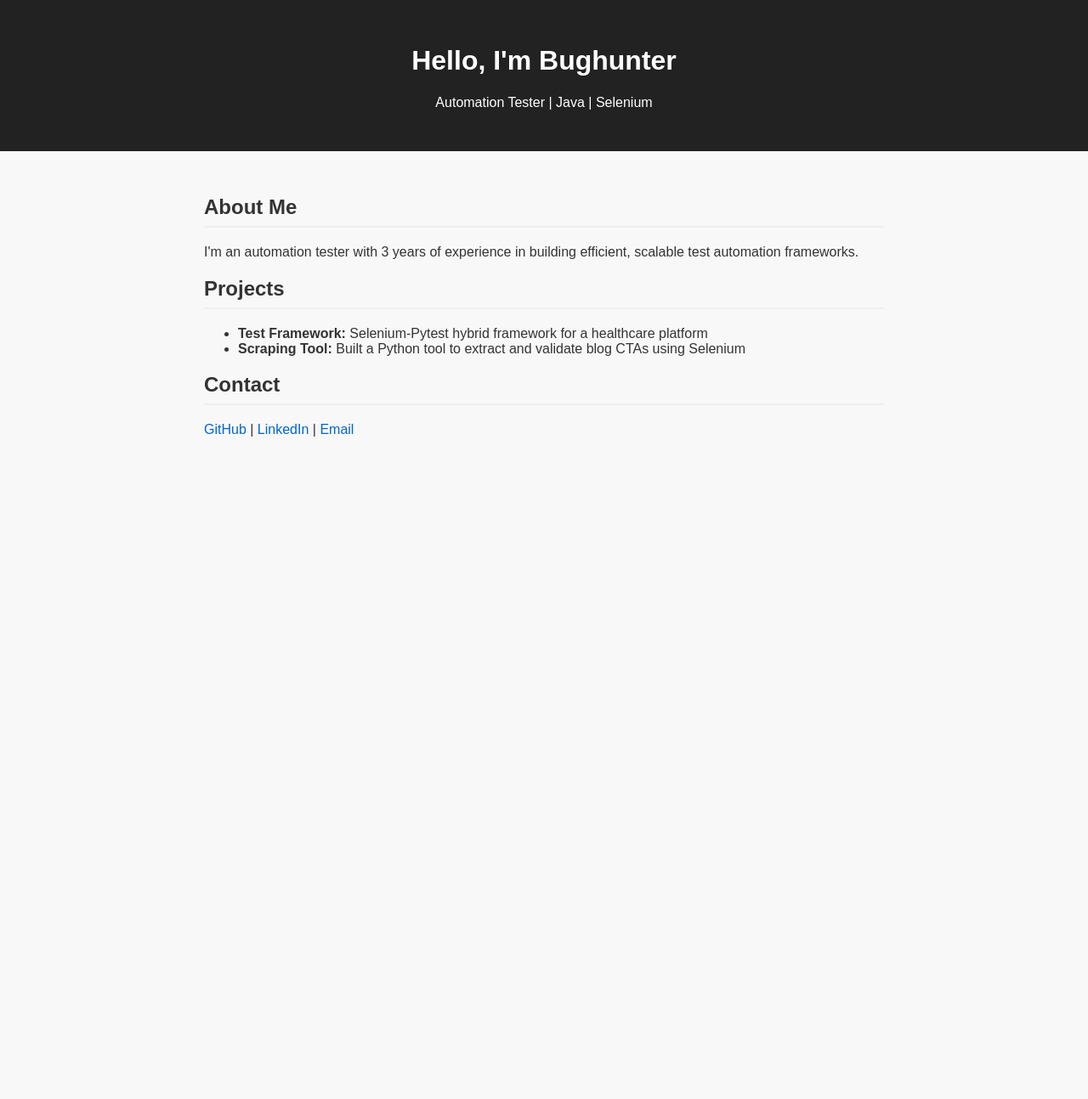
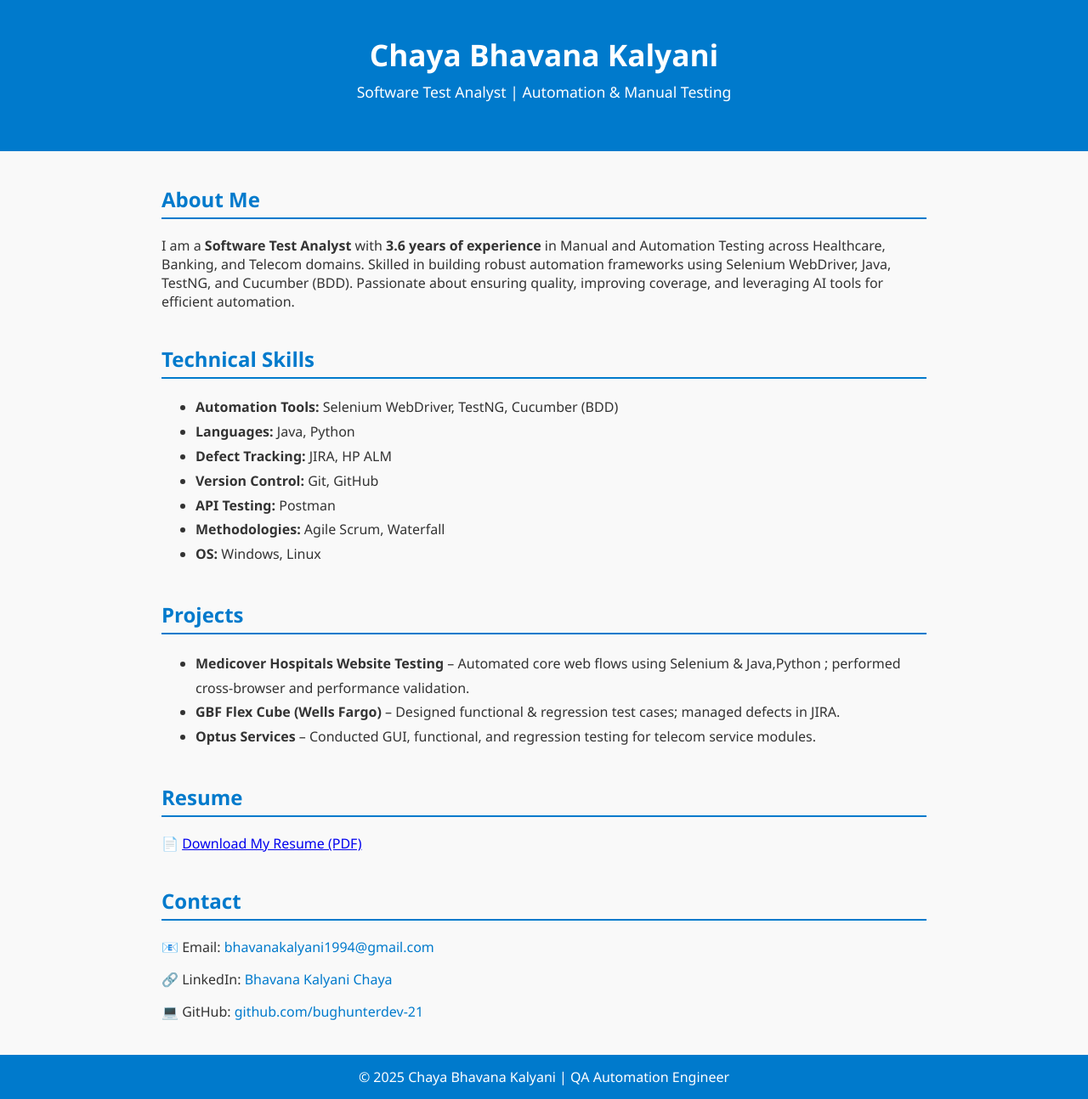
Before and after one commit to bughunterdev-21/bughunterdev-21.github.io, a plain HTML site: page index.html in a window 1280 px wide. Shown: the whole page at 85% size. Before the commit the page ends 800 px from the top, so only its background shows below. Drawn offline with Linux system fonts and the light colour scheme.

Commit message:
index.html

```diff
--- a/index.html
+++ b/index.html
@@ -2,37 +2,110 @@
 <html lang="en">
 <head>
   <meta charset="UTF-8" />
-  <meta name="viewport" content="width=device-width, initial-scale=1.0"/>
-  <title>Bughunter | Portfolio</title>
+  <meta name="viewport" content="width=device-width, initial-scale=1.0" />
+  <title>Chaya Bhavana Kalyani | QA Automation Engineer</title>
   <style>
-    body { font-family: sans-serif; margin: 0; padding: 0; background: #f8f8f8; color: #333; }
-    header { background: #222; color: white; padding: 2rem; text-align: center; }
-    section { padding: 2rem; max-width: 800px; margin: auto; }
-    h2 { border-bottom: 2px solid #eee; padding-bottom: 0.5rem; }
-    a { color: #0066cc; text-decoration: none; }
+    body {
+      font-family: "Segoe UI", Arial, sans-serif;
+      margin: 0;
+      background-color: #f9f9f9;
+      color: #333;
+    }
+    header {
+      background-color: #007acc;
+      color: white;
+      padding: 40px 20px;
+      text-align: center;
+    }
+    header h1 {
+      margin: 0;
+      font-size: 2.2em;
+    }
+    header p {
+      margin-top: 8px;
+      font-size: 1.1em;
+    }
+    section {
+      max-width: 900px;
+      margin: 40px auto;
+      padding: 0 20px;
+    }
+    h2 {
+      color: #007acc;
+      border-bottom: 2px solid #007acc;
+      padding-bottom: 5px;
+    }
+    ul {
+      line-height: 1.8;
+    }
+    .contact a {
+      color: #007acc;
+      text-decoration: none;
+    }
+    footer {
+      text-align: center;
+      background-color: #007acc;
+      color: white;
+      padding: 15px;
+      margin-top: 40px;
+    }
   </style>
 </head>
 <body>
   <header>
-    <h1>Hello, I'm Bughunter</h1>
-    <p>Automation Tester | Java | Selenium</p>
+    <h1>Chaya Bhavana Kalyani</h1>
+    <p>Software Test Analyst | Automation & Manual Testing</p>
   </header>
-  <section>
+
+  <section id="about">
     <h2>About Me</h2>
-    <p>I'm an automation tester with 3 years of experience in building efficient, scalable test automation frameworks.</p>
+    <p>
+      I am a <strong>Software Test Analyst</strong> with <strong>3.6 years of experience</strong>
+      in Manual and Automation Testing across Healthcare, Banking, and Telecom domains.
+      Skilled in building robust automation frameworks using Selenium WebDriver, Java,
+      TestNG, and Cucumber (BDD). Passionate about ensuring quality, improving coverage,
+      and leveraging AI tools for efficient automation.
+    </p>
+  </section>
 
+  <section id="skills">
+    <h2>Technical Skills</h2>
+    <ul>
+      <li><strong>Automation Tools:</strong> Selenium WebDriver, TestNG, Cucumber (BDD)</li>
+      <li><strong>Languages:</strong> Java, Python</li>
+      <li><strong>Defect Tracking:</strong> JIRA, HP ALM</li>
+      <li><strong>Version Control:</strong> Git, GitHub</li>
+      <li><strong>API Testing:</strong> Postman</li>
+      <li><strong>Methodologies:</strong> Agile Scrum, Waterfall</li>
+      <li><strong>OS:</strong> Windows, Linux</li>
+    </ul>
+  </section>
+
+  <section id="projects">
     <h2>Projects</h2>
     <ul>
-      <li><strong>Test Framework:</strong> Selenium-Pytest hybrid framework for a healthcare platform</li>
-      <li><strong>Scraping Tool:</strong> Built a Python tool to extract and validate blog CTAs using Selenium</li>
+      <li><strong>Medicover Hospitals Website Testing</strong> – Automated core web flows using Selenium & Java,Python ; performed cross-browser and performance validation.</li>
+      <li><strong>GBF Flex Cube (Wells Fargo)</strong> – Designed functional & regression test cases; managed defects in JIRA.</li>
+      <li><strong>Optus Services</strong> – Conducted GUI, functional, and regression testing for telecom service modules.</li>
     </ul>
+  </section>
 
-    <h2>Contact</h2>
+  <section id="resume">
+    <h2>Resume</h2>
     <p>
-      <a href="https://github.com/bughunterdev-21">GitHub</a> |
-      <a href="https://linkedin.com/in/yourprofile">LinkedIn</a> |
-      <a href="mailto:youremail@example.com">Email</a>
+      📄 <a href="ChayaBhavanaKalyani_QA_Resume.pdf" download>Download My Resume (PDF)</a>
     </p>
   </section>
+
+  <section id="contact" class="contact">
+    <h2>Contact</h2>
+    <p>📧 Email: <a href="mailto:bhavanakalyani1994@gmail.com">bhavanakalyani1994@gmail.com</a></p>
+    <p>🔗 LinkedIn: <a href="https://www.linkedin.com/in/bhavana-kalyani-chaya-8b8746255" target="_blank">Bhavana Kalyani Chaya</a></p>
+    <p>💻 GitHub: <a href="https://github.com/bughunterdev-21" target="_blank">github.com/bughunterdev-21</a></p>
+  </section>
+
+  <footer>
+    © 2025 Chaya Bhavana Kalyani | QA Automation Engineer
+  </footer>
 </body>
 </html>
```
